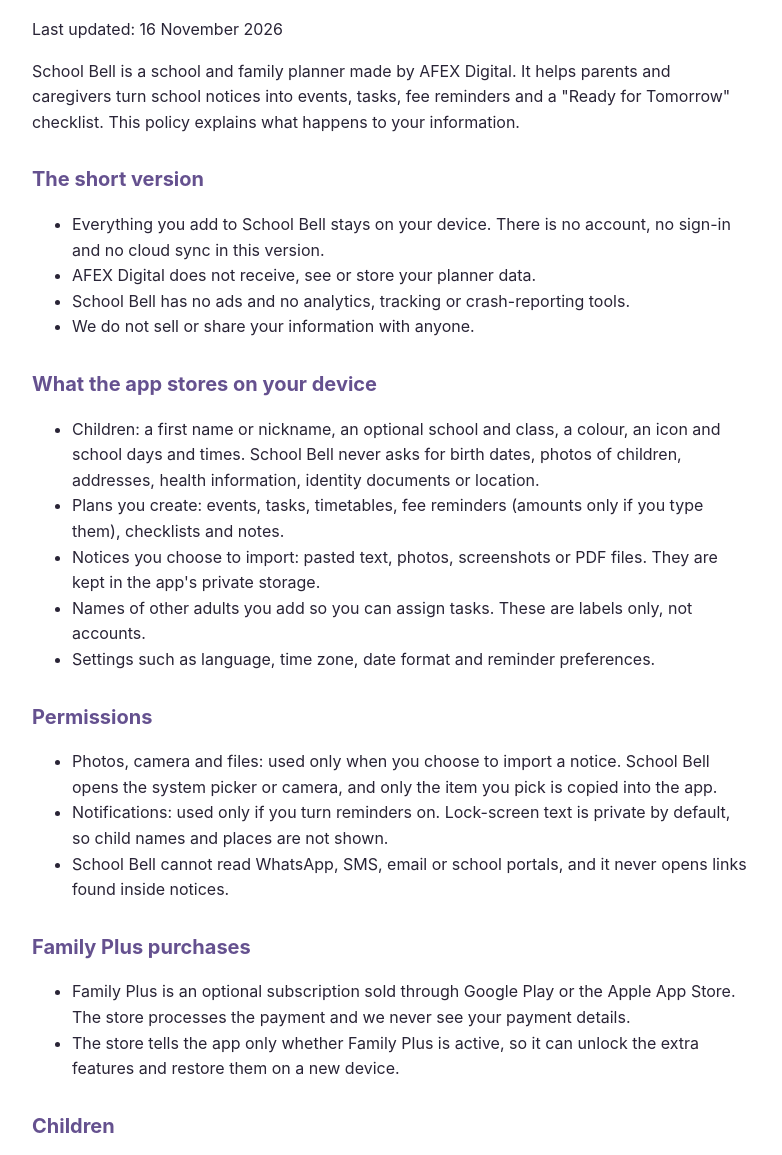
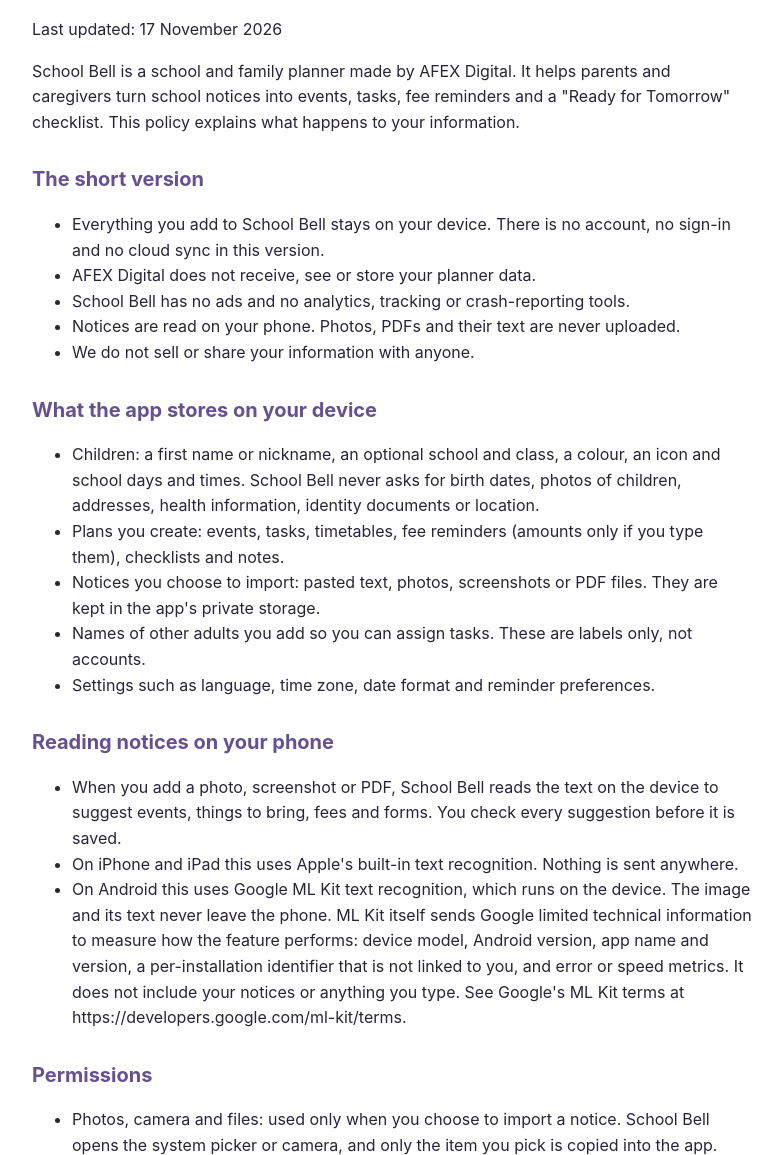
Before and after one commit to mdgoaltech-web/mdgoaltech-web.github.io, a plain HTML site: page schoolbell/privacy.html in a window 1280 px wide. Shown: the part 91-1246 px from the top of the page, without its empty margins (248-1030 px from the left). Drawn offline with Linux system fonts and the light colour scheme.

Commit message:
School Bell: privacy policy — on-device notice reading

```diff
--- a/schoolbell/privacy.html
+++ b/schoolbell/privacy.html
@@ -4,13 +4,14 @@
 <style>body{font-family:-apple-system,system-ui,'Segoe UI',Roboto,sans-serif;max-width:720px;margin:40px auto;padding:0 20px;color:#292436;background:#FFFFFF;line-height:1.6}h1{font-size:30px;color:#292436}h2{font-size:20px;margin-top:28px;color:#65518F}a{color:#65518F}footer{margin-top:40px;color:#736D80;font-size:14px}</style>
 </head><body>
 <h1>School Bell Privacy Policy</h1>
-<p>Last updated: 16 November 2026</p>
+<p>Last updated: 17 November 2026</p>
 <p>School Bell is a school and family planner made by AFEX Digital. It helps parents and caregivers turn school notices into events, tasks, fee reminders and a &quot;Ready for Tomorrow&quot; checklist. This policy explains what happens to your information.</p>
 <h2>The short version</h2>
 <ul>
 <li>Everything you add to School Bell stays on your device. There is no account, no sign-in and no cloud sync in this version.</li>
 <li>AFEX Digital does not receive, see or store your planner data.</li>
 <li>School Bell has no ads and no analytics, tracking or crash-reporting tools.</li>
+<li>Notices are read on your phone. Photos, PDFs and their text are never uploaded.</li>
 <li>We do not sell or share your information with anyone.</li>
 </ul>
 <h2>What the app stores on your device</h2>
@@ -20,6 +21,12 @@
 <li>Notices you choose to import: pasted text, photos, screenshots or PDF files. They are kept in the app&#x27;s private storage.</li>
 <li>Names of other adults you add so you can assign tasks. These are labels only, not accounts.</li>
 <li>Settings such as language, time zone, date format and reminder preferences.</li>
+</ul>
+<h2>Reading notices on your phone</h2>
+<ul>
+<li>When you add a photo, screenshot or PDF, School Bell reads the text on the device to suggest events, things to bring, fees and forms. You check every suggestion before it is saved.</li>
+<li>On iPhone and iPad this uses Apple&#x27;s built-in text recognition. Nothing is sent anywhere.</li>
+<li>On Android this uses Google ML Kit text recognition, which runs on the device. The image and its text never leave the phone. ML Kit itself sends Google limited technical information to measure how the feature performs: device model, Android version, app name and version, a per-installation identifier that is not linked to you, and error or speed metrics. It does not include your notices or anything you type. See Google&#x27;s ML Kit terms at https://developers.google.com/ml-kit/terms.</li>
 </ul>
 <h2>Permissions</h2>
 <ul>
```
